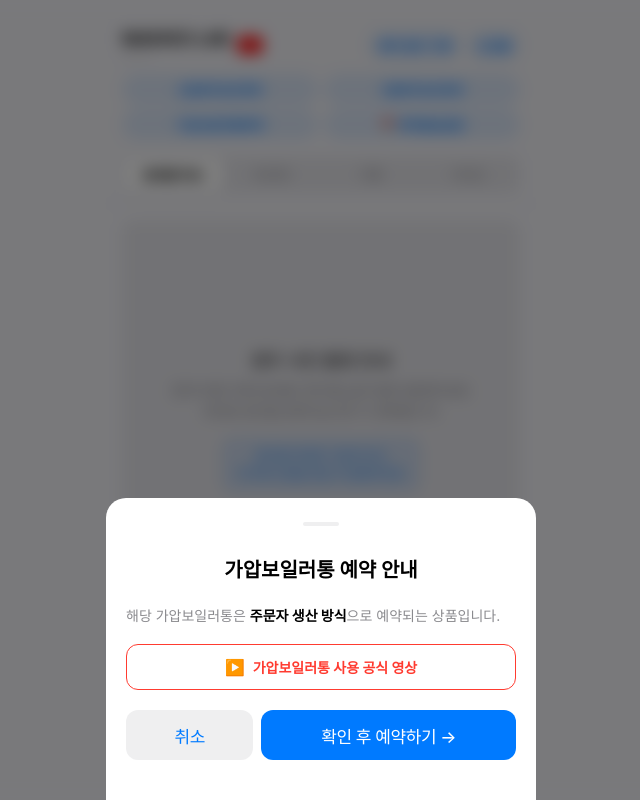
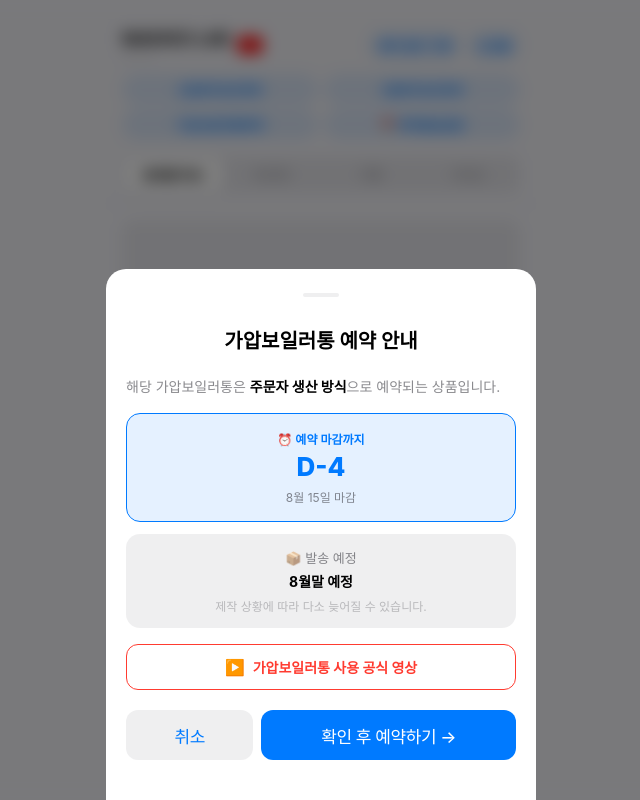
Before and after one commit to maekeo/maekeo-pot, a website: page index.html in a window 1280 px wide. Both pictures are taken after a click on the button "가압보일러통예약". Shown: the whole page, without its empty margins (319-959 px from the left). Drawn offline with Linux system fonts and the light colour scheme.

Commit message:
Add files via upload

```diff
--- a/index.html
+++ b/index.html
@@ -260,7 +260,7 @@ body.flash-danger{animation:flashDanger .35s ease 6}
     <div style="display:flex;align-items:center;gap:8px">
       <div style="display:flex;flex-direction:column;gap:1px">
         <span class="nav-title">MAEKEO LAB</span>
-        <span style="font-size:10px;color:var(--label3);letter-spacing:.3px">v2.2.1</span>
+        <span style="font-size:10px;color:var(--label3);letter-spacing:.3px">v2.2.2</span>
       </div>
       <a href="https://www.youtube.com/@maeilcoffee" target="_blank" aria-label="MAEKEO 유튜브 채널" style="display:flex;align-items:center;text-decoration:none">
         <svg width="26" height="18" viewBox="0 0 28 20" xmlns="http://www.w3.org/2000/svg">
@@ -1179,8 +1179,18 @@ body.flash-danger{animation:flashDanger .35s ease 6}
     <div style="text-align:center;padding:8px 0 4px">
       <div style="font-size:20px;font-weight:700;color:var(--label);margin-bottom:16px">가압보일러통 예약 안내</div>
     </div>
-    <div style="font-size:14px;color:var(--label2);line-height:1.8;margin-bottom:16px">
+    <div style="font-size:14px;color:var(--label2);line-height:1.8;margin-bottom:14px">
       해당 가압보일러통은 <b style="color:var(--label)">주문자 생산 방식</b>으로 예약되는 상품입니다.
+    </div>
+    <div id="boilerCountdown" style="background:var(--blue-bg);border:1.5px solid var(--blue);border-radius:14px;padding:16px;margin-bottom:12px;text-align:center">
+      <div style="font-size:12px;color:var(--blue);font-weight:600;margin-bottom:4px">⏰ 예약 마감까지</div>
+      <div style="font-size:26px;font-weight:800;color:var(--blue)" id="boilerDday">D-5</div>
+      <div style="font-size:12px;color:var(--label2);margin-top:6px">8월 15일 마감</div>
+    </div>
+    <div style="background:var(--fill);border-radius:14px;padding:14px 16px;margin-bottom:16px;text-align:center">
+      <div style="font-size:13px;color:var(--label2)">📦 발송 예정</div>
+      <div style="font-size:14px;font-weight:700;color:var(--label);margin-top:4px">8월말 예정</div>
+      <div style="font-size:12px;color:var(--label3);margin-top:6px">제작 상황에 따라 다소 늦어질 수 있습니다.</div>
     </div>
     <a href="https://youtu.be/DbHBvrVTpJk" target="_blank" style="display:flex;align-items:center;justify-content:center;gap:8px;padding:12px;background:var(--bg2);border:1.5px solid var(--red);border-radius:12px;text-decoration:none;margin-bottom:20px">
       <span style="font-size:16px">▶️</span>
@@ -2298,7 +2308,26 @@ function goToReservePage() {
 }
 
 function openBoilerInfoModal() {
+  updateBoilerCountdown();
   document.getElementById('boilerInfoModal').classList.add('show');
+}
+function updateBoilerCountdown() {
+  const el = document.getElementById('boilerDday');
+  const box = document.getElementById('boilerCountdown');
+  if (!el) return;
+  const now = new Date();
+  const today = new Date(now.getFullYear(), now.getMonth(), now.getDate());
+  const deadline = new Date(now.getFullYear(), 7, 15); // 8월 15일
+  const diff = Math.round((deadline - today) / 86400000);
+  if (diff > 0) {
+    el.textContent = 'D-' + diff;
+  } else if (diff === 0) {
+    el.textContent = '오늘 마감';
+  } else {
+    el.textContent = '예약 마감';
+    if (box) { box.style.background = 'var(--fill)'; box.style.borderColor = 'var(--sep)'; }
+    el.style.color = 'var(--label2)';
+  }
 }
 function closeBoilerInfoModal() {
   document.getElementById('boilerInfoModal').classList.remove('show');
@@ -2709,7 +2738,7 @@ function saveApiKey() {
 }
 
 // ═══ 버전 체크 ═══
-const CURRENT_VERSION = 'v2.2.1';
+const CURRENT_VERSION = 'v2.2.2';
 
 async function checkVersionFromServer() {
   try {
--- a/sw.js
+++ b/sw.js
@@ -1,6 +1,6 @@
 // MAEKEO LAB Service Worker
 // 캐시 없이 항상 최신 버전 제공
-const VERSION = 'v2.2.1';
+const VERSION = 'v2.2.2';
 
 self.addEventListener('install', () => self.skipWaiting());
 
```
